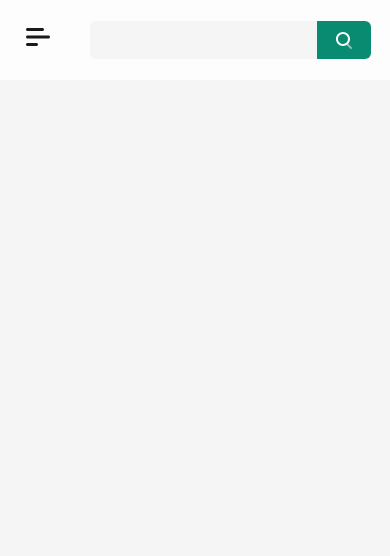
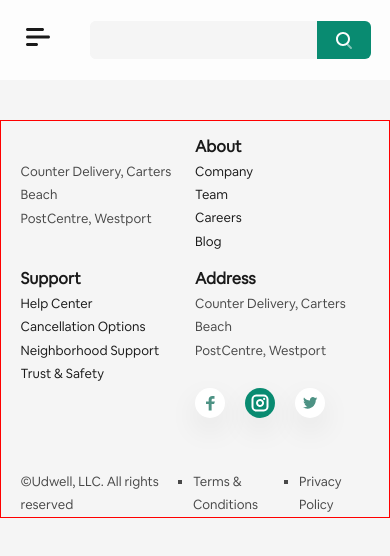
Before and after one commit to abdulmalikgh/front-end-challenge, a React (Create React App) app: page / in a window 390 px wide. Shown: the top 556 px of the page. Built offline with nearby package versions, Linux system fonts and the light colour scheme.

Commit message:
Add responsiveness to footer

```diff
--- a/src/App.js
+++ b/src/App.js
@@ -11,8 +11,8 @@ function App() {
       {/* <main>
         <Sidebar />
         <Main />
-      </main>
-      <Footer /> */}
+      </main> */}
+      <Footer />
     </div>
   );
 }
--- a/src/assets/scss/footer.scss
+++ b/src/assets/scss/footer.scss
@@ -1,4 +1,4 @@
-@import '../scss/color.scss';
+@import "../scss/color.scss";
 
 footer {
   padding-right: 10%;
@@ -11,7 +11,6 @@ footer {
   color: $text-color;
   margin-top: 80px;
   margin-bottom: 40px;
-
   .footer_navigation {
     width: 100%;
     display: flex;
@@ -58,7 +57,6 @@ footer {
     display: flex;
     li {
       list-style: square;
-
       margin-left: 1em;
       margin-right: 1em;
     }
@@ -83,6 +81,105 @@ footer {
     background: $white;
   }
   .instgram {
-      background-color:  #098B71;
+    background-color: #098b71;
   }
 }
+
+//  responsive breakpoints
+
+@media screen and (max-width: 992px) {
+  footer {
+    padding-right: 5%;
+    padding-left: 5%;
+  }
+}
+@media screen and (max-width: 768px) {
+  footer {
+    border: 1px solid red;
+    font-size: 13px;
+    margin-top: 80px;
+    margin-bottom: 40px;
+  }
+  .footer_nav_section {
+    h2 {
+      font-weight: 500;
+      font-size: 16px !important;
+      padding-bottom: 0em !important;
+    }
+  }
+  .footer_navigation {
+    flex-wrap: wrap;
+  }
+  .footer_nav_section {
+    width: 40%;
+  }
+  ul {
+    li {
+      padding-top: 0px !important;
+    }
+  }
+  .__some_text {
+    padding-top: 3em;
+  }
+  .footer_navigation {
+    .footer_nav_section {
+      &:not(:first-of-type) {
+        margin-top: 1em;
+      }
+    }
+  }
+}
+@media screen and (max-width: 540px) {
+  footer {
+    border: 1px solid red;
+    margin-top: 40px;
+    margin-bottom: 40px;
+  }
+  .footer_nav_section {
+    width: 50%;
+  }
+  .social {
+    column-gap: 20px;
+    margin-top: 26px;
+    div {
+      width: 30px;
+      height: 30px;
+      border-radius: 50%;
+    }
+  }
+  .termsAndPrivacy {
+    padding-top: 39px;
+    p {
+      padding-right: 0.5em;
+    }
+    ul {
+      li {
+        list-style: square;
+        margin-left: 0.5em;
+        margin-right: 0.5em;
+      }
+    }
+  }
+}
+@media screen and (max-width: 340px) {
+  .footer_nav_section {
+    width: 100%;
+  }
+  .termsAndPrivacy {
+    padding-top: 39px;
+    display: flex;
+    flex-direction: column;
+    p {
+      padding-right: 1em;
+    }
+    ul {
+      margin: 0px;
+      padding: 0px;
+      display: flex;
+      li {
+        list-style: none;
+        font-size: 11px;
+      }
+    }
+  }
+}
--- a/src/components/Footer.js
+++ b/src/components/Footer.js
@@ -10,7 +10,7 @@ function Footer() {
         <footer className="footer">
             <div className="footer_inner">
                 <div className="footer_navigation">
-                    <div className="footer_nav_section">
+                    <div className="footer_nav_section __some_text">
                         <p className="side_text">Counter Delivery, Carters Beach</p>
                         <p>PostCentre, Westport</p>
                     </div>
```
